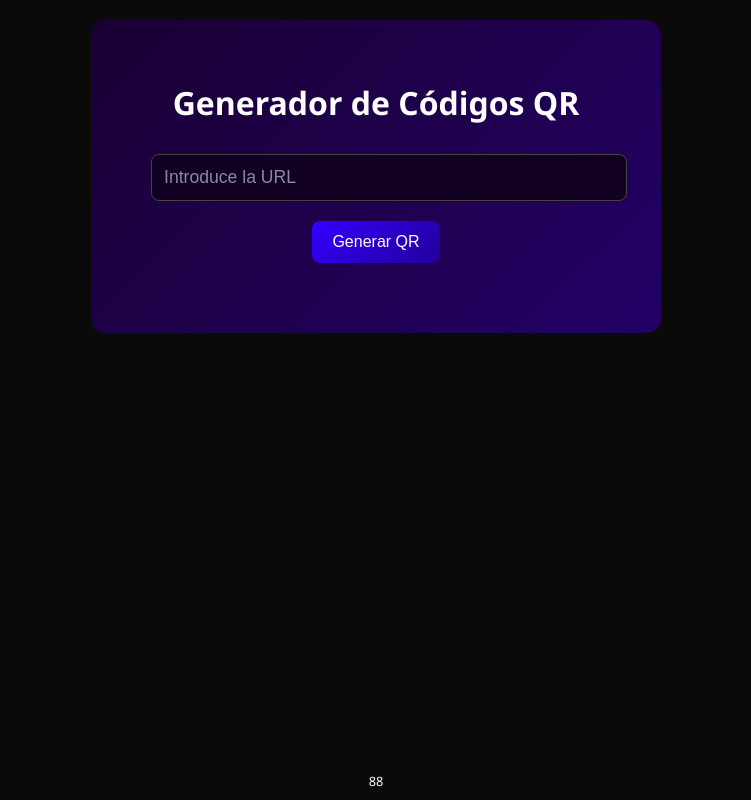
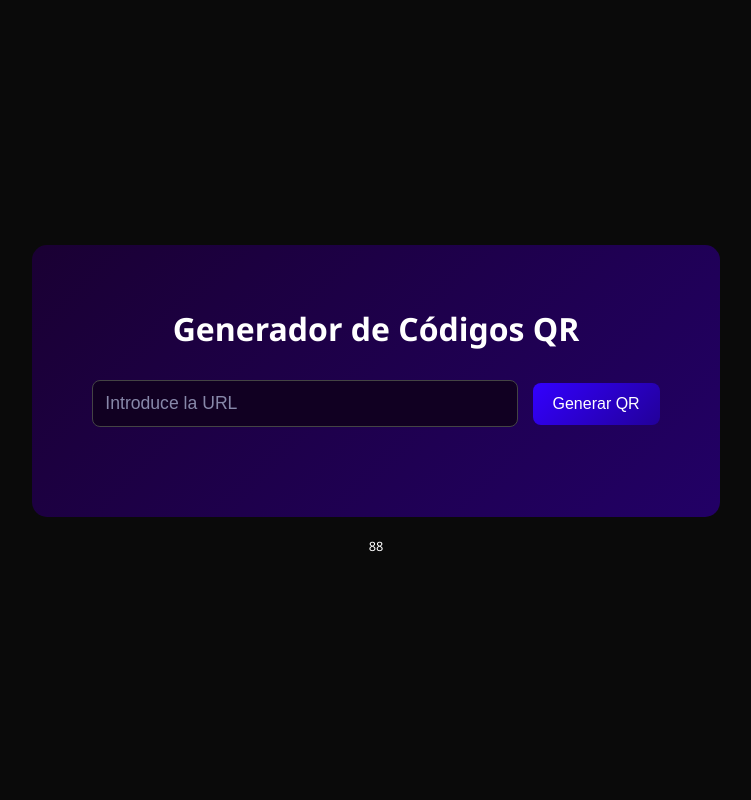
Before and after one commit to eduaibar/qrgenerator, a plain HTML site: page index.html in a window 1280 px wide. Shown: the whole page, without its empty margins (264-1015 px from the left). Drawn offline with Linux system fonts and the light colour scheme.

Commit message:
Update style.css

```diff
--- a/style.css
+++ b/style.css
@@ -2,7 +2,9 @@ body {
     font-family: 'Segoe UI', Tahoma, Geneva, Verdana, sans-serif;
     display: flex;
     flex-direction: column;
-    min-height: 100vh;
+    justify-content: center;
+    align-items: center;
+    height: 100vh;
     margin: 0;
     background-color: #0a0a0a;
     color: white;
@@ -13,9 +15,6 @@ body {
     background: linear-gradient(135deg, #1a0033, #220066);
     padding: 40px 60px;
     border-radius: 15px;
-    margin: 20px auto;
-    max-width: 450px;
-    width: 90%;
 }
 
 h1 {
@@ -24,7 +23,7 @@ h1 {
 }
 
 input {
-    width: 100%;
+    width: 400px;
     padding: 12px;
     font-size: 1.1em;
     border-radius: 8px;
@@ -45,6 +44,7 @@ button {
     background: linear-gradient(135deg, #3300ff, #220099);
     color: #ffffff;
     cursor: pointer;
+    margin-left: 10px;
     transition: transform 0.2s;
 }
 
@@ -66,9 +66,9 @@ button:hover {
 }
 
 footer {
+    width: 100%;
     text-align: center;
     font-size: 0.8em;
     color: white;
-    padding: 10px 0;
-    margin-top: auto;
+    margin-top: 20px;
 }
```
